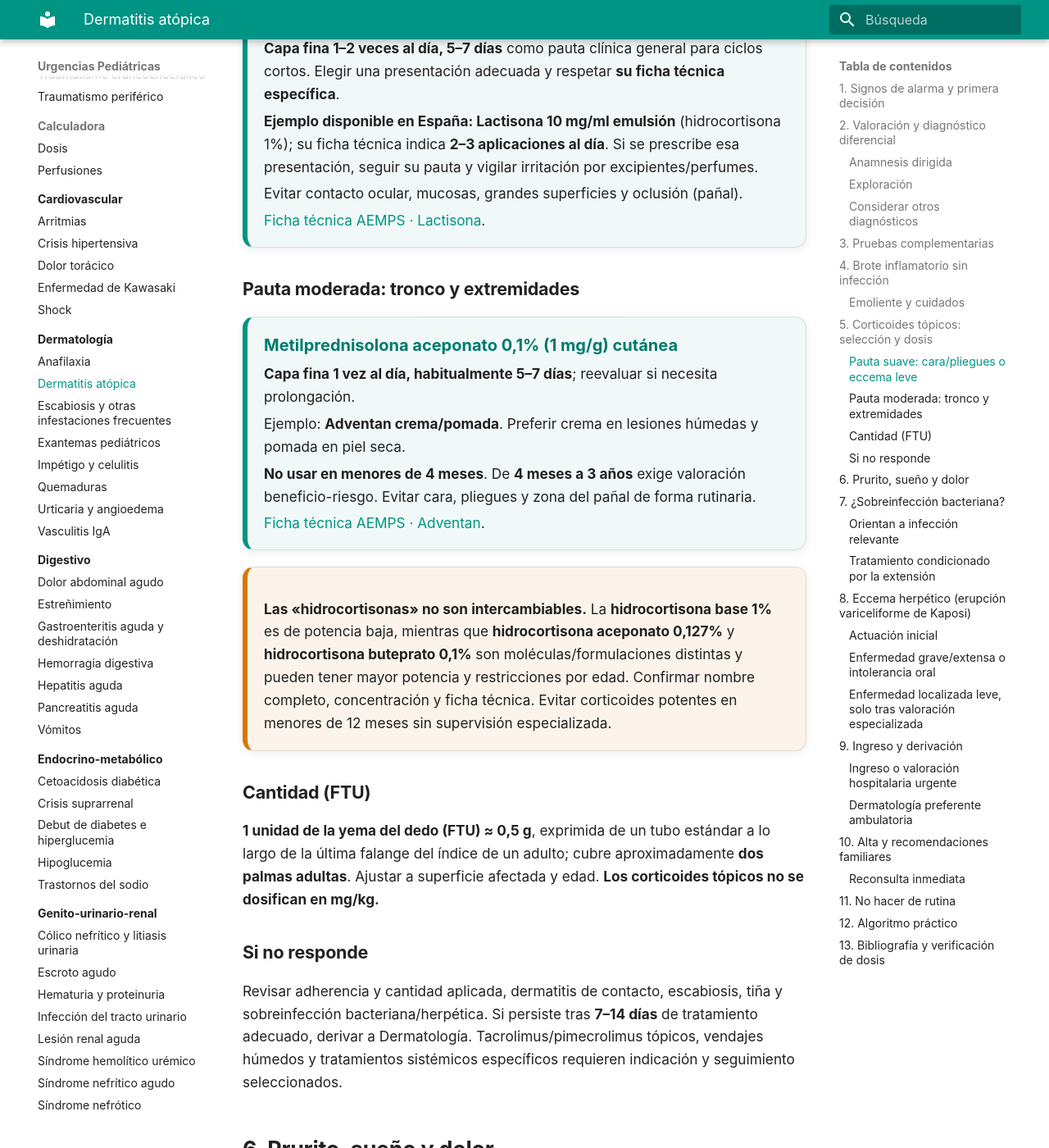
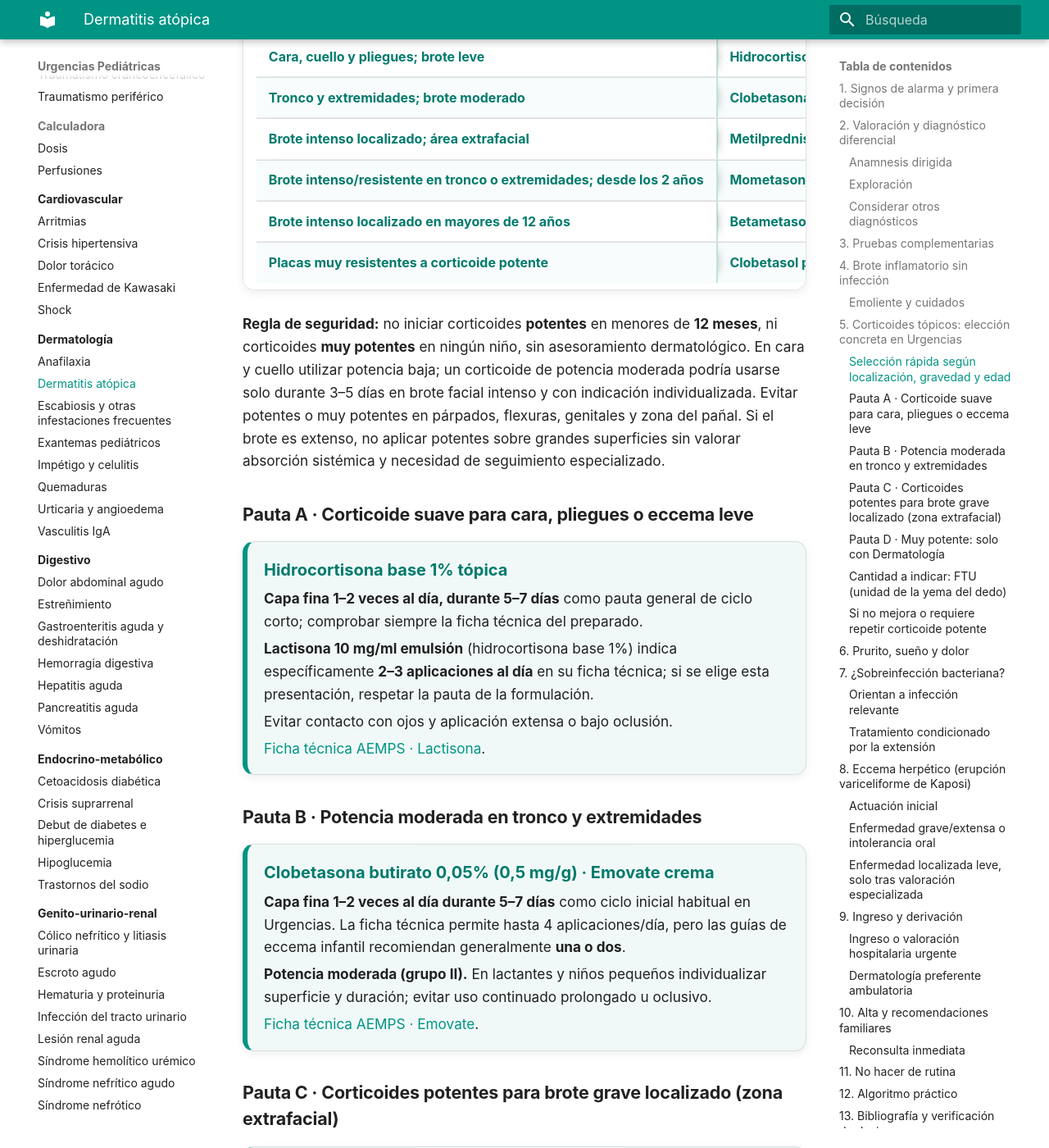
Before and after one commit to gonzaloares/urgencias-pediatricas, an MkDocs documentation site: the page built from docs/dermatologia/dermatitis-atopica.md, in a window 1280 px wide and 1400 px high, scrolled down 3710 px. Shown: the whole window at 82% size. Built offline with MkDocs 1.6.1 and Material for MkDocs 9.7.7, drawn with Linux system fonts in a browser that asks for light colours; some of the changed text lies outside the part shown.

Commit message:
Precisar escalón de corticoides tópicos potentes en dermatitis atópica pediátrica

```diff
--- a/docs/dermatologia/dermatitis-atopica.md
+++ b/docs/dermatologia/dermatitis-atopica.md
@@ -86,50 +86,91 @@
 **La medida antiinflamatoria principal del brote es el corticoide tópico de potencia adecuada.** Aplicar capa fina en placas activas, normalmente durante **5–7 días** en un ciclo de Urgencias; revisar si persiste y continuar aproximadamente 48 horas después de la mejoría clínica según el plan individual.
 
 <a id="corticoides"></a>
-## 5. Corticoides tópicos: selección y dosis
+## 5. Corticoides tópicos: elección concreta en Urgencias
+
+<div class="clinical-card clinical-card-note" markdown="1">
+  **Precisión sobre la potencia:** la **metilprednisolona aceponato 0,1% (Adventan)**, la **mometasona furoato 0,1% (Elocom)** y la **betametasona dipropionato 0,05% (Diproderm)** se clasifican como **corticoides tópicos potentes (grupo III)** en sus fichas técnicas españolas. **Clobetasol propionato 0,05% (Clovate)** es **muy potente (grupo IV)**. No elegir únicamente por el porcentaje: importan la molécula, el vehículo y la zona tratada.
+</div>
+
+### Selección rápida según localización, gravedad y edad
 
 <div class="dose-table-wrap" markdown="1">
 
-| Localización o gravedad | Opción práctica |
+| Escenario | Opción práctica |
 |---|---|
-| **Cara, cuello y pliegues; brote leve** | **Hidrocortisona base 1%** (potencia baja), ciclo corto |
-| **Tronco/extremidades; brote moderado** | Corticoide de potencia apropiada; p. ej., **metilprednisolona aceponato 0,1%** en zona extrafacial |
-| **Brote grave, grueso o liquenificado** | Valorar corticoide de mayor potencia en área limitada, con control y seguimiento; no escalar indefinidamente |
-| **Menores de 4 meses, enfermedad extensa o dudas diagnósticas** | Individualizar y valorar especialista antes de iniciar corticoides potentes |
+| **Cara, cuello y pliegues; brote leve** | **Hidrocortisona base 1%**, ciclo corto |
+| **Tronco y extremidades; brote moderado** | **Clobetasona butirato 0,05% (Emovate)**, potencia moderada; valorar edad y extensión |
+| **Brote intenso localizado; área extrafacial** | **Metilprednisolona aceponato 0,1% (Adventan)**, potente; ficha técnica desde los 4 meses, **con supervisión especializada si menor de 12 meses** |
+| **Brote intenso/resistente en tronco o extremidades; desde los 2 años** | **Mometasona furoato 0,1% (Elocom)**, potente |
+| **Brote intenso localizado en mayores de 12 años** | **Betametasona dipropionato 0,05% (Diproderm)**, potente |
+| **Placas muy resistentes a corticoide potente** | **Clobetasol propionato 0,05% (Clovate)**, **muy potente: solo con indicación de Dermatología** |
 
 </div>
 
-### Pauta suave: cara/pliegues o eccema leve
+**Regla de seguridad:** no iniciar corticoides **potentes** en menores de **12 meses**, ni corticoides **muy potentes** en ningún niño, sin asesoramiento dermatológico. En cara y cuello utilizar potencia baja; un corticoide de potencia moderada podría usarse solo durante 3–5 días en brote facial intenso y con indicación individualizada. Evitar potentes o muy potentes en párpados, flexuras, genitales y zona del pañal. Si el brote es extenso, no aplicar potentes sobre grandes superficies sin valorar absorción sistémica y necesidad de seguimiento especializado.
+
+### Pauta A · Corticoide suave para cara, pliegues o eccema leve
 
 <div class="dose-card">
   <strong>Hidrocortisona base 1% tópica</strong>
-  <span><b>Capa fina 1–2 veces al día, 5–7 días</b> como pauta clínica general para ciclos cortos. Elegir una presentación adecuada y respetar <b>su ficha técnica específica</b>.</span>
-  <span><b>Ejemplo disponible en España: Lactisona 10 mg/ml emulsión</b> (hidrocortisona 1%); su ficha técnica indica <b>2–3 aplicaciones al día</b>. Si se prescribe esa presentación, seguir su pauta y vigilar irritación por excipientes/perfumes.</span>
-  <span>Evitar contacto ocular, mucosas, grandes superficies y oclusión (pañal).</span>
+  <span><b>Capa fina 1–2 veces al día, durante 5–7 días</b> como pauta general de ciclo corto; comprobar siempre la ficha técnica del preparado.</span>
+  <span><b>Lactisona 10 mg/ml emulsión</b> (hidrocortisona base 1%) indica específicamente <b>2–3 aplicaciones al día</b> en su ficha técnica; si se elige esta presentación, respetar la pauta de la formulación.</span>
+  <span>Evitar contacto con ojos y aplicación extensa o bajo oclusión.</span>
   <span><a href="https://cima.aemps.es/cima/dochtml/ft/59709/FichaTecnica_59709.html">Ficha técnica AEMPS · Lactisona</a>.</span>
 </div>
 
-### Pauta moderada: tronco y extremidades
+### Pauta B · Potencia moderada en tronco y extremidades
 
 <div class="dose-card">
-  <strong>Metilprednisolona aceponato 0,1% (1 mg/g) cutánea</strong>
-  <span><b>Capa fina 1 vez al día, habitualmente 5–7 días</b>; reevaluar si necesita prolongación.</span>
-  <span>Ejemplo: <b>Adventan crema/pomada</b>. Preferir crema en lesiones húmedas y pomada en piel seca.</span>
-  <span><b>No usar en menores de 4 meses</b>. De <b>4 meses a 3 años</b> exige valoración beneficio-riesgo. Evitar cara, pliegues y zona del pañal de forma rutinaria.</span>
-  <span><a href="https://cima.aemps.es/cima/dochtml/ft/60137/FichaTecnica_60137.html">Ficha técnica AEMPS · Adventan</a>.</span>
+  <strong>Clobetasona butirato 0,05% (0,5 mg/g) · Emovate crema</strong>
+  <span><b>Capa fina 1–2 veces al día durante 5–7 días</b> como ciclo inicial habitual en Urgencias. La ficha técnica permite hasta 4 aplicaciones/día, pero las guías de eccema infantil recomiendan generalmente <b>una o dos</b>.</span>
+  <span><b>Potencia moderada (grupo II).</b> En lactantes y niños pequeños individualizar superficie y duración; evitar uso continuado prolongado u oclusivo.</span>
+  <span><a href="https://cima.aemps.es/cima/dochtml/ft/56273/FichaTecnica_56273.html">Ficha técnica AEMPS · Emovate</a>.</span>
 </div>
 
-<div class="clinical-card clinical-card-warning" markdown="1">
-  <strong>Las «hidrocortisonas» no son intercambiables.</strong> La **hidrocortisona base 1%** es de potencia baja, mientras que **hidrocortisona aceponato 0,127%** y **hidrocortisona buteprato 0,1%** son moléculas/formulaciones distintas y pueden tener mayor potencia y restricciones por edad. Confirmar nombre completo, concentración y ficha técnica. Evitar corticoides potentes en menores de 12 meses sin supervisión especializada.
+### Pauta C · Corticoides potentes para brote grave localizado (zona extrafacial)
+
+<div class="dose-card">
+  <strong>Metilprednisolona aceponato 0,1% (1 mg/g) · Adventan crema/pomada</strong>
+  <span><b>Capa fina 1 vez al día durante 5–7 días</b>; reevaluar si persiste.</span>
+  <span>Potente <b>grupo III</b>. <b>Crema</b> en lesiones húmedas; <b>pomada o ungüento</b> en placas secas, gruesas o liquenificadas.</span>
+  <span>Ficha técnica: <b>no usar en menores de 4 meses</b>; de 4 meses a 3 años exige valoración especial de beneficio/riesgo. En <b>menores de 12 meses</b>, no iniciar un potente sin supervisión dermatológica. No superar el periodo pediátrico máximo de ficha técnica (generalmente 4 semanas); en Urgencias preferir ciclo inicial corto.</span>
+  <span><a href="https://cima.aemps.es/cima/dochtml/ft/60137/FichaTecnica_60137.html">Ficha técnica AEMPS · Adventan crema</a>.</span>
 </div>
 
-### Cantidad (FTU)
+<div class="dose-card">
+  <strong>Mometasona furoato 0,1% (1 mg/g) · Elocom crema/pomada</strong>
+  <span><b>Capa fina 1 vez al día durante 5–7 días</b> como pauta inicial de urgencias.</span>
+  <span>Potente <b>grupo III</b>; opción en placas inflamatorias resistentes de <b>tronco o extremidades</b>. Pomada para placas muy secas y engrosadas.</span>
+  <span><b>Desde los 2 años.</b> No utilizar en menores de 2 años. Evitar uso prolongado, zonas extensas, pliegues, pañal, cara y especialmente párpados.</span>
+  <span><a href="https://cima.aemps.es/cima/dochtml/ft/59706/FT_59706.html">Ficha técnica AEMPS · Elocom crema</a> · <a href="https://cima.aemps.es/cima/dochtml/ft/59708/FT_59708.html">Elocom pomada</a>.</span>
+</div>
 
-**1 unidad de la yema del dedo (FTU) ≈ 0,5 g**, exprimida de un tubo estándar a lo largo de la última falange del índice de un adulto; cubre aproximadamente **dos palmas adultas**. Ajustar a superficie afectada y edad. **Los corticoides tópicos no se dosifican en mg/kg.**
+<div class="dose-card">
+  <strong>Betametasona dipropionato 0,05% (0,5 mg/g de betametasona) · Diproderm crema/pomada</strong>
+  <span><b>Capa fina 1–2 veces al día durante 5–7 días</b> como pauta inicial; <b>no exceder 2 semanas</b> (límite de ficha técnica).</span>
+  <span>Potente <b>grupo III</b>. Reservar para placas graves o resistentes en áreas <b>limitadas</b> de tronco/extremidades.</span>
+  <span><b>Indicado en mayores de 12 años.</b> No está indicado en menores de 12 años; contraindicado en menores de 1 año. Evitar cara, pliegues y oclusión.</span>
+  <span><a href="https://cima.aemps.es/cima/dochtml/ft/53193/FT_53193.html">Ficha técnica AEMPS · Diproderm crema</a>.</span>
+</div>
 
-### Si no responde
+### Pauta D · Muy potente: solo con Dermatología
 
-Revisar adherencia y cantidad aplicada, dermatitis de contacto, escabiosis, tiña y sobreinfección bacteriana/herpética. Si persiste tras **7–14 días** de tratamiento adecuado, derivar a Dermatología. Tacrolimus/pimecrolimus tópicos, vendajes húmedos y tratamientos sistémicos específicos requieren indicación y seguimiento seleccionados.
+<div class="clinical-card clinical-card-warning" markdown="1">
+  **Clobetasol propionato 0,05% (0,5 mg/g) · Clovate crema, grupo IV (muy potente).** Está indicado para eccemas recalcitrantes, pero **no es una opción de inicio habitual en Urgencias pediátricas**. En niños requiere supervisión dermatológica y controles frecuentes; su ficha técnica lo contraindica en menores de 1 año. Se reserva para placas muy localizadas y resistentes tras revisar diagnóstico y tratamientos previos. Evitar cara, flexuras, genitales, pañal, superficies extensas y oclusión. [Ficha técnica AEMPS · Clovate](https://cima.aemps.es/cima/dochtml/ft/55746/FT_5574).
+</div>
+
+### Cantidad a indicar: FTU (unidad de la yema del dedo)
+
+**1 FTU ≈ 0,5 g**, exprimida desde un tubo estándar a lo largo de la última falange del índice de un adulto; orientativamente cubre una superficie equivalente a **dos palmas adultas**. Ajustar a la superficie afectada y al tamaño del niño. **No se dosifica por kg.**
+
+### Si no mejora o requiere repetir corticoide potente
+
+- Comprobar **diagnóstico, adherencia, cantidad aplicada**, uso de emoliente y exposición a irritantes.
+- Descartar **eccema herpético**, infección bacteriana significativa, escabiosis, tiña y dermatitis de contacto.
+- Si el eccema grave **no responde tras una semana de tratamiento óptimo**, derivación preferente/urgente a Dermatología según repercusión; no aumentar por cuenta propia a un corticoide de grupo IV.
+- Evitar **corticoides orales o intramusculares** como tratamiento de brote habitual por riesgo de rebote y efectos adversos.
+- Tacrolimus/pimecrolimus tópicos, vendajes húmedos y terapias sistémicas avanzadas se contemplan en seguimiento especializado.
 
 <a id="prurito"></a>
 ## 6. Prurito, sueño y dolor
@@ -290,7 +331,7 @@ Fiebre y mal estado; **dolor cutáneo inesperado**, vesículas agrupadas o erosi
 2. NICE. **Secondary bacterial infection of eczema: antimicrobial prescribing** (NG190). [Guía](https://www.nice.org.uk/guidance/ng190/chapter/Recommendations).
 3. American Academy of Pediatrics. **Treatment of Atopic Dermatitis**. [Guía](https://www.aap.org/en/patient-care/atopic-dermatitis/treatment-of-atopic-dermatitis/).
 4. Guía-ABE. **Infecciones por virus del herpes simple 1 y 2** (incluye eccema herpético). [Consulta](https://www.guia-abe.es/temas-clinicos-infecciones-por-virus-del-herpes-simple-1-y-2).
-5. AEMPS/CIMA: **[Adventan 1 mg/g crema](https://cima.aemps.es/cima/dochtml/ft/60137/FichaTecnica_60137.html)** y **[Lactisona 10 mg/ml emulsión](https://cima.aemps.es/cima/dochtml/ft/59709/FichaTecnica_59709.html)**.
+5. AEMPS/CIMA: fichas técnicas de **[Adventan 0,1%](https://cima.aemps.es/cima/dochtml/ft/60137/FichaTecnica_60137.html)**, **[Emovate 0,05%](https://cima.aemps.es/cima/dochtml/ft/56273/FichaTecnica_56273.html)**, **[Elocom 0,1%](https://cima.aemps.es/cima/dochtml/ft/59706/FT_59706.html)**, **[Diproderm 0,05%](https://cima.aemps.es/cima/dochtml/ft/53193/FT_53193.html)**, **[Clovate 0,05%](https://cima.aemps.es/cima/dochtml/ft/55746/FT_5574)** y **[Lactisona 1%](https://cima.aemps.es/cima/dochtml/ft/59709/FichaTecnica_59709.html)**.
 6. Médecins Sans Frontières. **[Hidrocortisona 1% tópica](https://medicalguidelines.msf.org/es/viewport/EssDr/spanish/hidrocortisona-crema-o-pomada-22287000.html)**.
 7. AEP/SEIP. **Infecciones de piel y partes blandas**. Protocolos de Infectología Pediátrica, 2023, y [protocolo de impétigo/celulitis](impetigo-celulitis.md).
 
```
